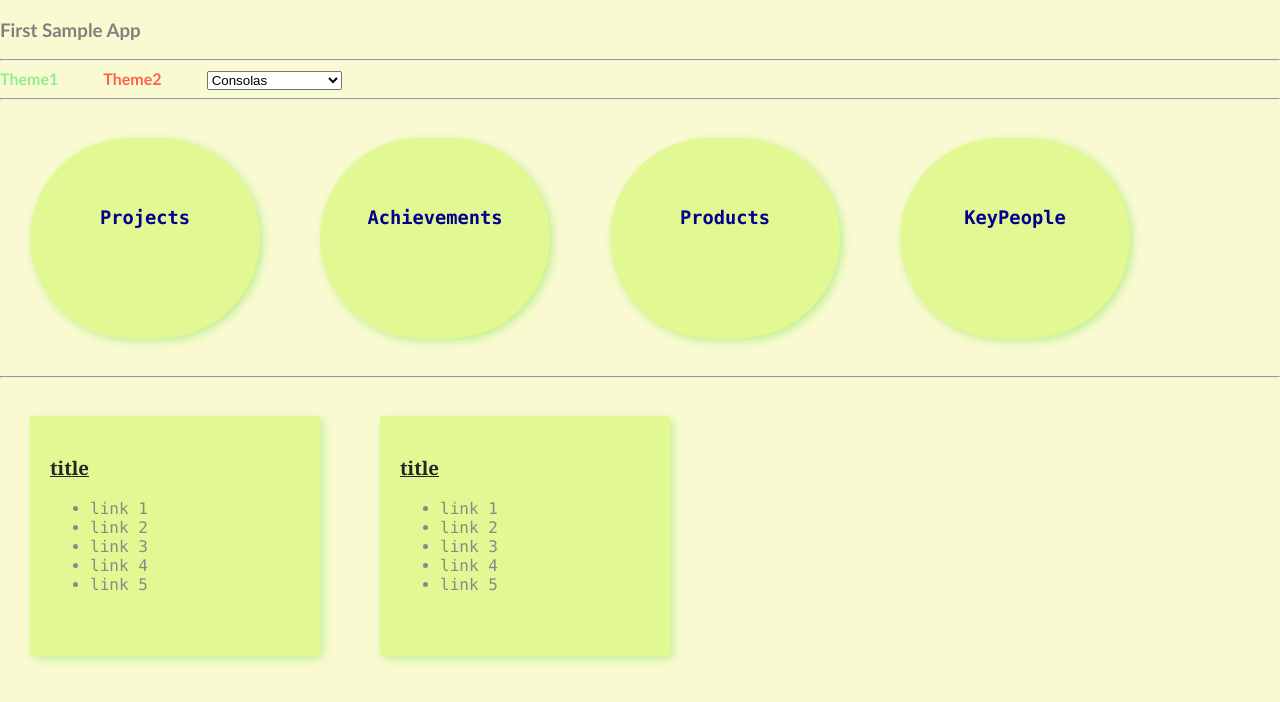
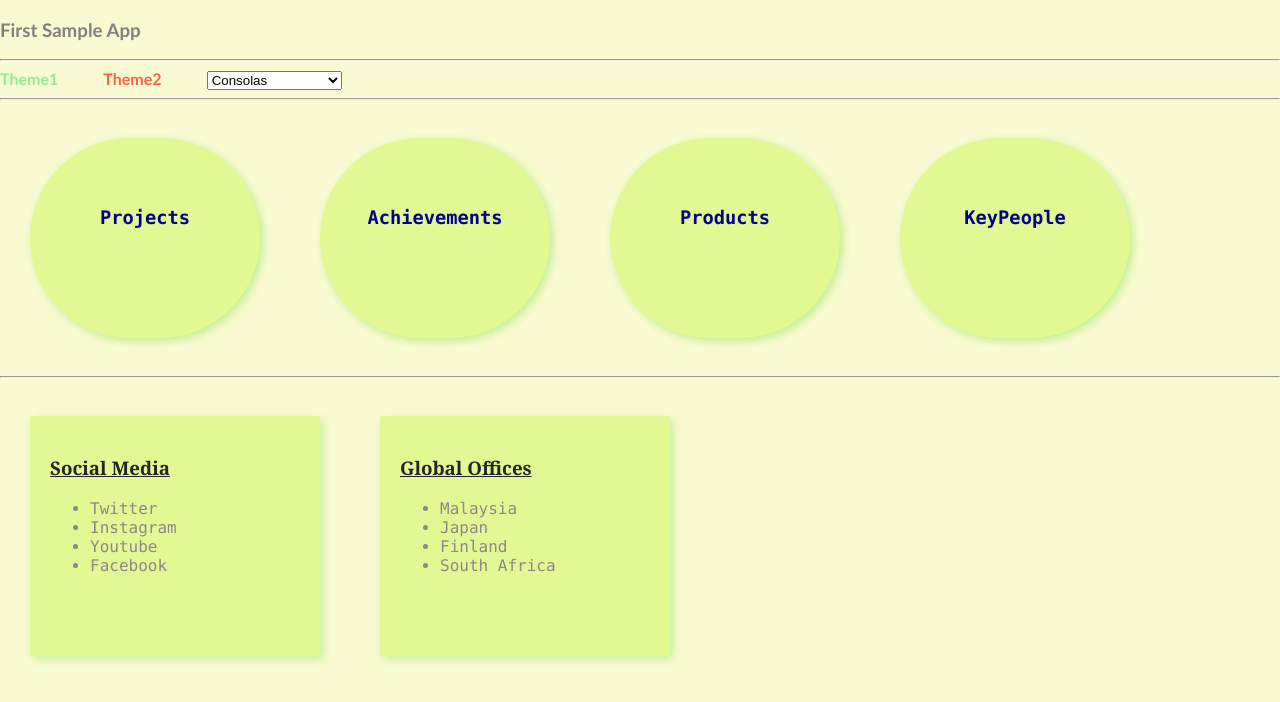
Before and after one commit to vinodh1988/angular-first, an Angular app: page / in a window 1280 px wide. Shown: the top 702 px of the page. Built offline with nearby package versions, Linux system fonts and the light colour scheme.

Commit message:
@input-demo-2

```diff
--- a/src/app/app.component.html
+++ b/src/app/app.component.html
@@ -19,6 +19,9 @@
 </div>
 <hr>
 <div  class="menu-container" [style.fontFamily]="fonts">
-<app-menu-block></app-menu-block>
-<app-menu-block></app-menu-block>
+<app-menu-block *ngFor="let x  of menus"
+ [title]="x.title"
+ [items]="x.values"
+></app-menu-block>
+
 <div>
--- a/src/app/app.component.ts
+++ b/src/app/app.component.ts
@@ -9,6 +9,10 @@ export class AppComponent  {
    appname = 'First Sample App' ;
    fonts = 'Consolas';
    circlemenus = ['Projects', 'Achievements', 'Products', 'KeyPeople'];
+   menus = [
+     {title: 'Social Media', values: ['Twitter', 'Instagram', 'Youtube', 'Facebook']},
+     {title: 'Global Offices', values: ['Malaysia', 'Japan', 'Finland', 'South Africa']}
+   ];
 
 
    handleClick(x): void{
--- a/src/app/menu-block/menu-block.component.html
+++ b/src/app/menu-block/menu-block.component.html
@@ -1,5 +1,5 @@
 <div [ngClass]="theme">
- <h3> title </h3>
+ <h3> {{title}} </h3>
 
  <ul>
     <li *ngFor ="let x of items"> {{x}}</li>
--- a/src/app/menu-block/menu-block.component.ts
+++ b/src/app/menu-block/menu-block.component.ts
@@ -1,4 +1,4 @@
-import { Component, OnInit } from '@angular/core';
+import { Component, Input, OnInit } from '@angular/core';
 
 @Component({
   selector: 'app-menu-block',
@@ -6,7 +6,8 @@ import { Component, OnInit } from '@angular/core';
   styleUrls: ['./menu-block.component.css']
 })
 export class MenuBlockComponent implements OnInit {
-  items: string[] = ['link 1', 'link 2', 'link 3', 'link 4', 'link 5'];
+  @Input() title = 'dummy';
+  @Input() items: string[] = [];
   theme = 'menu-block';
   constructor() { }
 
```
Also changed, not shown: 1 other file (tests, documents, lock files or other folders).
